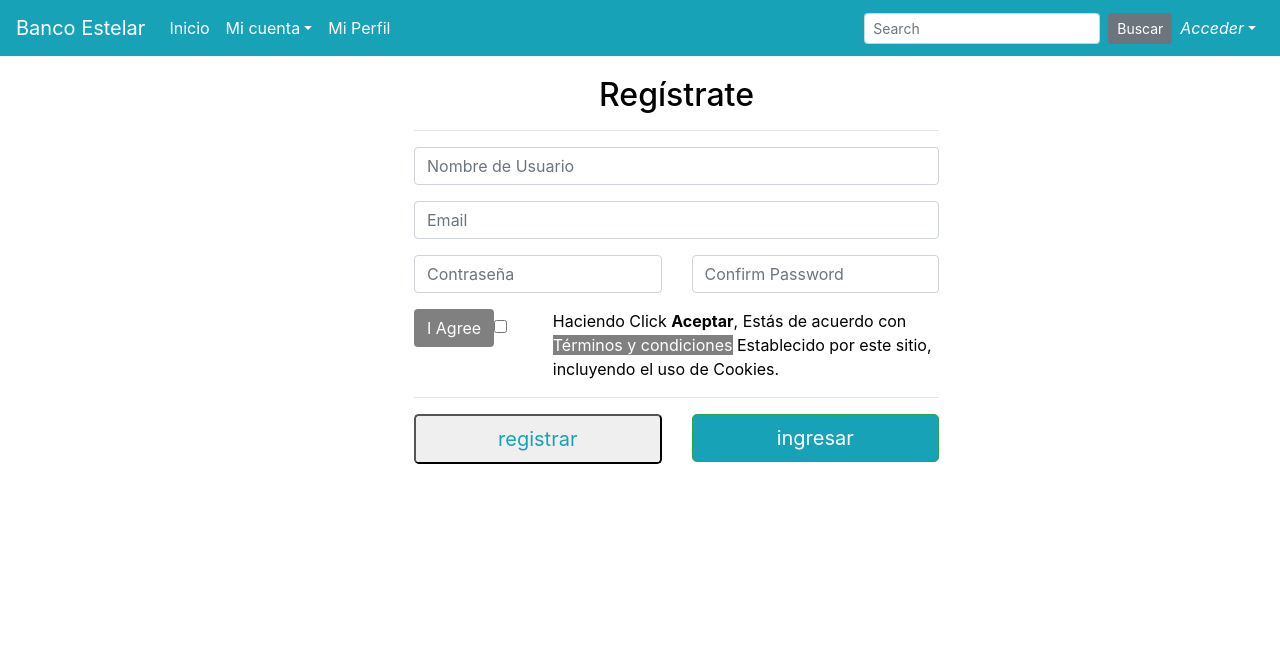
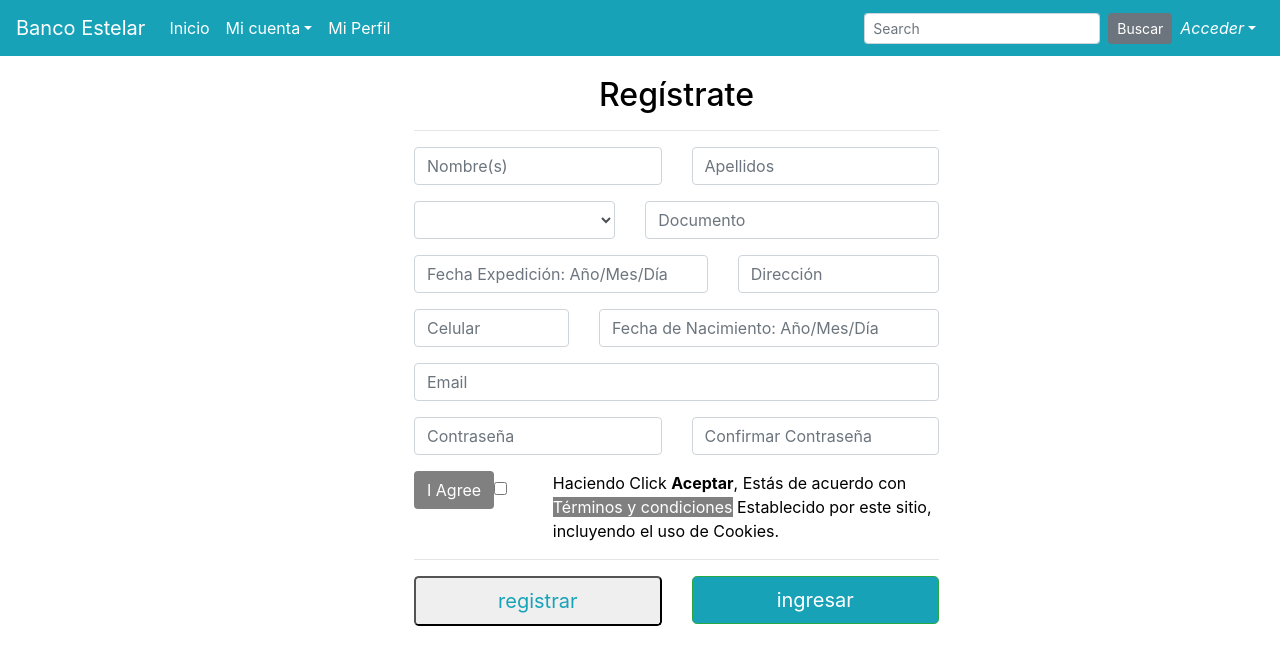
Before and after one commit to AlfonsoBallesteros/Bank_CRUD, a Vue app in the folder frontend/: page /#/login1 in a window 1280 px wide. Shown: the top 664 px of the page. Built offline with nearby package versions, Linux system fonts and the light colour scheme; a web font is replaced by a local one.

Commit message:
conexion login, register

```diff
--- a/frontend/package.json
+++ b/frontend/package.json
@@ -8,6 +8,7 @@
     "lint": "vue-cli-service lint"
   },
   "dependencies": {
+    "axios": "^0.19.2",
     "bootstrap-vue": "^2.14.0",
     "core-js": "^3.6.4",
     "vue": "^2.6.11",
--- a/frontend/src/components/Cuenta.vue
+++ b/frontend/src/components/Cuenta.vue
@@ -10,8 +10,8 @@
                 <div>
                     <div class="alert alert-info">
                         <a class="button-text">
-                        <b-button v-b-modal.modal-multi-1>Enviar Dinero</b-button>
-                        <strong>&nbsp; Realiza</strong> recargas a tu operador a un click.</a>
+                        <b-button v-b-modal.modal-multi-1>Consignar Dinero</b-button>
+                        <strong>&nbsp; Envía</strong> dinero a otra cuenta</a>
                         <b-modal id="modal-multi-1" size="lg" title="Transferir Dinero" ok-only no-stacking>
                             <fieldset>
                                 <!-- Text input-->
@@ -76,8 +76,8 @@
                     </div>
                 </div>
                 <div class="alert alert-warning button-text">
-                    <a href="#" class="  btn btn-xs btn-warning pull-right">Recargar</a>
-                    <strong>&nbsp; Realiza</strong> recargas a tu operador a un click.
+                    <a href="#" class="  btn btn-xs btn-warning pull-right">Retirar Dinero</a>
+                    <strong>&nbsp; Realiza</strong> retiros a un click.
                 </div>
 
                 <div class="alert alert-danger button-text">
--- a/frontend/src/components/Login.vue
+++ b/frontend/src/components/Login.vue
@@ -12,12 +12,12 @@
 </div>
 </div>
 <div class="card-body">
-				<form>
+<form action class="form" @submit.prevent="login">
 <div class="input-group form-group">
 	<div class="input-group-prepend">
 		<span class="input-group-text"><i class="fas fa-user"></i></span>
 	</div>
-						<input v-model="usuario" type="text" class="form-control" placeholder="username">
+	<input v-model="document" type="text" class="form-control" placeholder="username">
 
 </div>
 <div class="input-group form-group">
@@ -37,7 +37,7 @@
 </div>
 <div class="card-footer">
 <div class="d-flex justify-content-center links">
-					Don't have an account?<a href="#">Sign Up</a>
+Don't have an account?<router-link to="/login1">Sign Up</router-link>
 </div>
 <div class="d-flex justify-content-center">
 <a href="#">Forgot your password?</a>
@@ -139,15 +139,24 @@ margin-left: 4px;
 </style>
 
 <script>
+import auth from "@/logic/auth";
 export default {
 data: () => ({
-    usuario: "",
-    password: ""
+document: "",
+password: "",
+error: false
 }),
 methods: {
-    login() {
-      console.log(this.usuario);
-      console.log(this.password);
-	}}
+	async login() {
+
+	try {
+	await auth.login(this.document, this.password);
+	this.$router.push("/perfil");
+	} catch (error) {
+	this.error = true;
+	console.log(error)
+	}
+	}
+},
 };
 </script>
--- a/frontend/src/components/Login1.vue
+++ b/frontend/src/components/Login1.vue
@@ -1,17 +1,47 @@
 <template>
 <div class="bg-container " style="width: 100%; position: fixed; height: 100%">
     <div class="container m-l-a">
-
 <div class=" card-register  col-xs-12 col-sm-8 col-md-6 col-sm-offset-2 col-md-offset-3" >
-    <div role="form">
+<div role="form"  @submit.prevent="register">
 <h2 class="text-center" style="color: black">Regístrate</h2>
 <hr class="">
-
-        <div class="form-group">
-            <input v-model="nombre" type="text" name="display_name" id="display_name" class="form-control input-lg" placeholder="Nombre de Usuario" tabindex="3">
+<div class="row">
+<div class="form-group col-md-6">
+<input v-model="name" type="text" name="name" id="name" class="form-control input-lg" placeholder="Nombre(s)" tabindex="3">
+</div>
+<div class="form-group col-md-6">
+<input v-model="lastname" type="text" name="lastname" id="lastname" class="form-control input-lg" placeholder="Apellidos" tabindex="3">
+</div>
+</div>
+<div class=" row">
+<div class="form-group col-md-5" >
+<select v-model="type_document" placeholder="Tipo de Documento" class="form-control input-lg">
+<option>Cédula ciudadana</option>
+<option>Tarjeta Identidad</option>
+</select>
+</div>
+<div class="form-group col-md-7">
+<input v-model="document" type="text" name="document" id="document" class="form-control input-lg" placeholder="Documento" tabindex="3">
+</div>
+</div>
+<div class=" row">
+<div class="col-md-7">
+<input v-model="date_exp_docuement" type="datepicker" name="date_exp_docuement" id="date_exp_docuement" class="form-control input-lg" placeholder="Fecha Expedición: Año/Mes/Día" tabindex="3">
+</div>
+<div class="form-group col-md-5">
+<input v-model="address" type="text" name="address" id="address" class="form-control input-lg" placeholder="Dirección" tabindex="3">
+</div>
+</div>
+<div class=" row">
+<div class="col-md-4">
+<input v-model="number_phone" type="text" name="number_phone" id="number_phone" class="form-control input-lg" placeholder="Celular" tabindex="3">
+</div>
+<div class="form-group col-md-8">
+<input v-model="date_born" type="datepicker" name="document" id="document" class="form-control input-lg" placeholder="Fecha de Nacimiento: Año/Mes/Día" tabindex="3">
+</div>
 </div>
 <div class="form-group">
-            <input v-model="correo" type="email" name="email" id="email" class="form-control input-lg" placeholder="Email" tabindex="4">
+<input v-model="email" type="email" name="email" id="email" class="form-control input-lg" placeholder="Email" tabindex="4">
 </div>
 <div class="row">
 <div class="col-xs-12 col-sm-6 col-md-6">
@@ -21,7 +51,7 @@
 </div>
 <div class="col-xs-12 col-sm-6 col-md-6">
 <div class="form-group">
-                    <input type="password" name="password_confirmation" id="confirme contraseña" class="form-control input-lg" placeholder="Confirm Password" tabindex="6" data-vv-as="password">
+<input type="password" name="password_confirmation" id="confirme contraseña" class="form-control input-lg" placeholder="Confirmar Contraseña" tabindex="6" data-vv-as="password">
 </div>
 </div>
 </div>
@@ -38,9 +68,8 @@
 </div>
 <hr class="">
 <div class="row">
-            <div class="col-xs-12 col-md-6"><button class=" btn-block btn-lg" style="color: #17a2b8" @click="registrar()">registrar</button></div>
+<div class="col-xs-12 col-md-6"><button class=" btn-block btn-lg form-submit" style="color: #17a2b8" @click="register()">registrar</button></div>
 <div class="col-xs-12 col-md-6"><button class="btn btn-success btn-block btn-lg" style="background-color: #17a2b8" @click="Ingresar()">ingresar</button></div>
-        </div>
 </div>
 </div>
 </div>
@@ -68,10 +97,17 @@
 </div><!-- /.modal-dialog -->
 </div><!-- /.modal -->
 </div>
-
+</div>
 
 </template>
 <style scoped>
+.td{
+background-color: gray;
+transition: background-color .5s;
+}
+.td:hover{
+background-color: gold !important;
+}
 /* Credit to bootsnipp.com for the css for the color graph */
 .colorgraph {
 height: 20px;
@@ -114,19 +150,118 @@
 </style>
 
 <script>
+import axios from 'axios';
+export default{
+    data(){
+        return{
+            name: "",
+            lastname: "",
+            type_document: "",
+            document: "",
+            date_exp_docuement: "",
+            address: "",
+            number_phone: "",
+            date_born: "",
+            email: "",
+            password: "",
+            error: ""
+        }
+    },
+    name: 'Register',
+    methods: {
+        register(){
+            if(this.name && this.lastname && this.type_document && this.document && this.date_exp_docuement && this.address && this.number_phone && this.date_born && this.email && this.password){
+                axios.post('http://127.0.0.1:4000/api/clientes',{
+
+                }).then(Response => {
+                    console.log(Response);
+                }).catch(Error =>{
+                    console.log(Error);
+                })
+            }else{
+                this.error = "Todos los campos son requeridos";
+            }
+        }
+    },
+}
+/*import axios from "axios";
+export default {
+data(){
+    return{
+    name: "",
+    lastname: "",
+    type_document: "",
+    document: "",
+    date_exp_docuement: "",
+    address: "",
+    number_phone: "",
+    date_born: "",
+    email: "",
+    password: "",
+    error: ""
+    }
+},
+	methods: {
+    register(){
+    axios.post('http://localhost/api/clientes'){
+   /*    name: this.name,
+    lastname: this.lastname,
+    type_document: this.type_document,
+    document: this.document,
+    date_exp_docuement: this.date_exp_docuement,
+    address: this.address,
+    number_phone: this.number_phone,
+    date_born: this.date_born,
+    email: this.email,
+    password: this.password
+}).then( res => {
+    alert("enviando datos...")
+    if(res.data.ok){
+        alert({
+            title: 'Usuario creado',
+            text: 'Datos correctos',
+            icon: 'success',
+            closeOnClickOutside: false,
+            closeOnEsc: false
+        }).then( select => {
+            if(select){
+                this.$router.push({path:'/login'})
+            }
+        })
+    }
+}).catch( err => {
+    console.log(err)
+})
+}
+
+},
+}
+/*import auth from "@/logic/auth";
 export default {
 data: () => ({
-    nombre: "",
-    correo: "",
-    password: "",
+name: this.name,
+lastname: this.lastname,
+type_document: this.type_document,
+document: this.document,
+date_exp_docuement: this.date_exp_docuement,
+address: this.address,
+number_phone: this.number_phone,
+date_born: this.date_born,
+email: this.email,
+password: this.password,
 error: false
 }),
 methods: {
-    login() {
-      console.log(this.nombre);
-      console.log(this.correo);
-      console.log(this.password);
+async register() {
+try {
+await auth.register( this.name, this.lastname, this.type_document, this.document, this.date_exp_docuement, this.address, this.number_phone,
+this.date_born, this.email, this.password);
+this.$router.push("/login")
+} catch (error) {
+console.log(error);
 }
 }
-};
+}
+};*/
+
 </script>
--- /dev/null
+++ b/frontend/src/logic/auth.js
@@ -0,0 +1,12 @@
+import axios from "axios";
+
+const ENDPOINT_PATH = "http://127.0.0.1:4000/api/clientes";
+
+export default {
+  register(name, lastname, type_document, document, date_exp_docuement, address, number_phone, date_born,
+    email, password) {
+    const user = { name, lastname, type_document, document, date_exp_docuement, address, number_phone, date_born,
+        email, password };
+    return axios.post(ENDPOINT_PATH + "register", user);
+  }
+    };
```
Also changed, not shown: 1 other file (tests, documents, lock files or other folders). Lines whose indentation alone changed are shown as unchanged.
